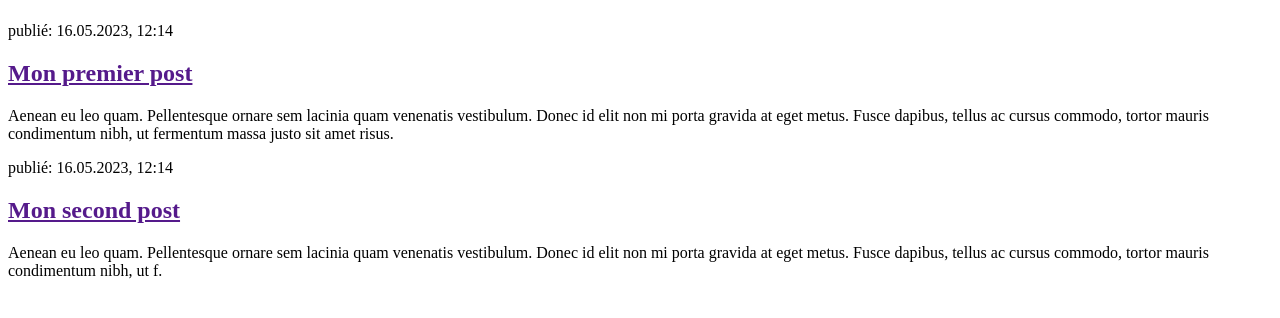
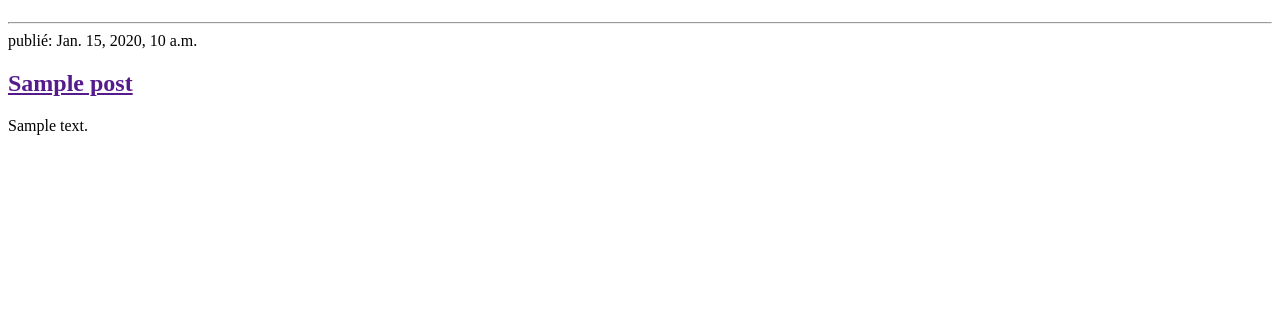
Before and after one commit to cheik2000/monPremierBolog, a Django app: template blog/templates/blog/post_list.html in a window 1280 px wide. Shown: the part 58-376 px from the top of the page. Run offline with Django 3.2, Linux system fonts and the light colour scheme; the template is opened without the code that fills it: values that come from a table or form of the project are taken from there, others are empty; tables that the repository leaves empty hold one stand-in row (values such as "Sample post"); parts of the project's set-up code (start-up, migrations or seed data) failed here and were passed over.

Commit message:
Réécriture de la vue views.py et la template post_list.html

```diff
--- a/blog/models.py
+++ b/blog/models.py
@@ -13,6 +13,7 @@ class Post(models.Model):
 
     def publier(self):
         self.date_publication = timezone.now()
+        self.save()
 
     def __str__(self):
         return self.titre
--- a/blog/templates/blog/post_list.html
+++ b/blog/templates/blog/post_list.html
@@ -7,15 +7,13 @@
         <header>
             <h1><a href="/">Blog sur Django</a></h1>
         </header>
+        {% for post in posts %}
+        <hr>
         <article>
-            <time>publié: 16.05.2023, 12:14</time>
-            <h2><a href="">Mon premier post</a></h2>
-            <p>Aenean eu leo quam. Pellentesque ornare sem lacinia quam venenatis vestibulum. Donec id elit non mi porta gravida at eget metus. Fusce dapibus, tellus ac cursus commodo, tortor mauris condimentum nibh, ut fermentum massa justo sit amet risus.</p>
+            <time>publié: {{ post.date_publication }}</time>
+            <h2><a href="">{{ post.titre|linebreaksbr }}</a></h2>
+            <p>{{ post.text }}</p>
         </article>
-        <article>
-            <time>publié: 16.05.2023, 12:14</time>
-            <h2><a href="">Mon second post</a></h2>
-            <p>Aenean eu leo quam. Pellentesque ornare sem lacinia quam venenatis vestibulum. Donec id elit non mi porta gravida at eget metus. Fusce dapibus, tellus ac cursus commodo, tortor mauris condimentum nibh, ut f.</p>
-        </article>
+        {% endfor %}
     </body>
 </html>
--- a/blog/views.py
+++ b/blog/views.py
@@ -1,7 +1,9 @@
 from django.shortcuts import render
+from .models import Post
+from django.utils import timezone
 
 
 # Create your views here.
-
 def post_list(request):
-    return render(request, 'blog/post_list.html', {})
+    posts = Post.objects.filter(date_publication__lte=timezone.now()).order_by("date_publication")
+    return render(request, 'blog/post_list.html', {"posts": posts})
--- /dev/null
+++ b/test.py
@@ -0,0 +1,5 @@
+from django.utils import timezone
+
+heure = timezone.now()
+
+print(heure)
```
